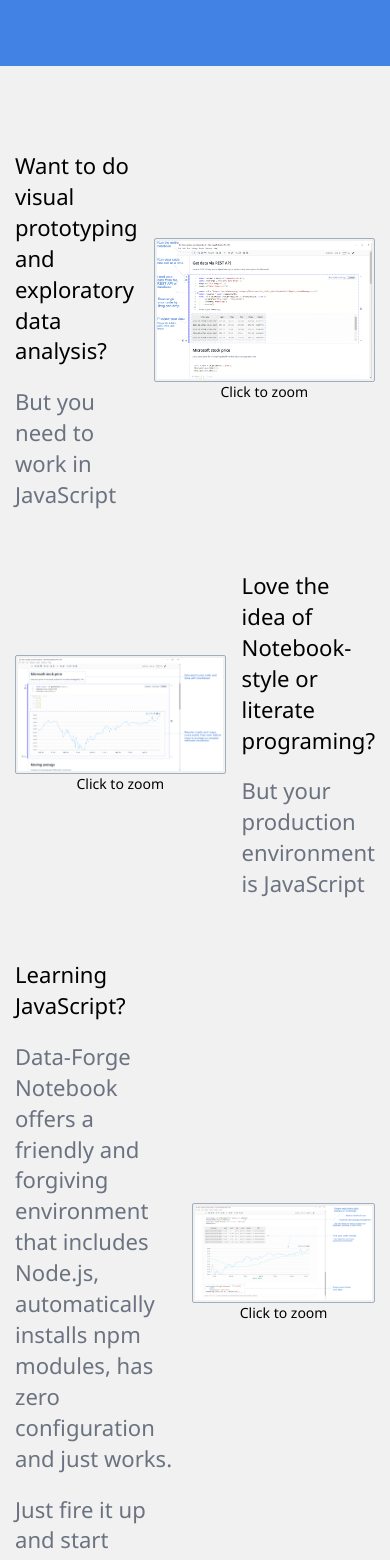
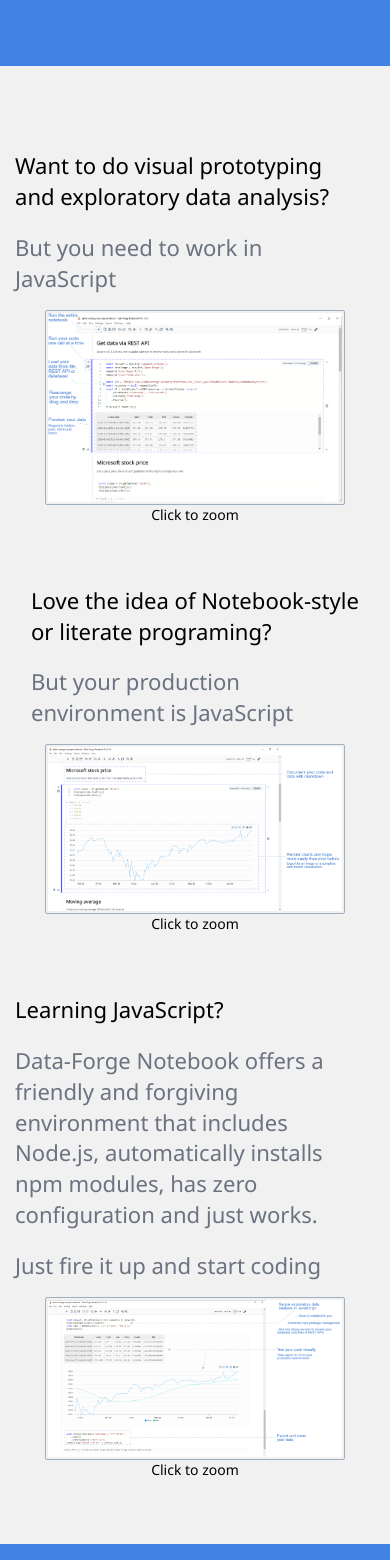
Before and after one commit to data-forge-notebook/landing-page, a Next.js app: page /landing-page/ in a window 390 px wide. Shown: the part 887-2447 px from the top of the page. Built offline with nearby package versions, Linux system fonts and the light colour scheme.

Commit message:
Fixes for mobile.

```diff
--- a/pages/index.tsx
+++ b/pages/index.tsx
@@ -1,12 +1,12 @@
 import Link from "next/link"
 import Layout from '../components/layout'
 
-function ZoomableImage({ src, maxWidth }: { src: string, maxWidth?: number }) {
+function ZoomableImage({ src, width }: { src: string, width?: number }) {
     return (
         <div
             className="zoomable-image"
             style={{
-                maxWidth: maxWidth,
+                width: width,
             }}
             >
             <input type="checkbox" id="zoomableImageCheck" />
@@ -63,44 +63,55 @@ export default function Home() {
         </section>
 
         <section className="white pt-16 pb-16 text-left">
-            <div className="wide-container flex flex-row items-center">
+            <div className="wide-container flex flex-col items-center md:flex-row">
                 <div className="flex-grow pr-4">
                     <p className="text-2xl text-black">Want to do visual prototyping and exploratory data analysis?</p>
                     <p className="mt-2 text-xl text-gray-500">But you need to work in JavaScript</p>
                 </div>
 
+                <div className="mt-4 md:mt-0">
                     <ZoomableImage
                         src="images/screenshots/Screenshot_1.png"
-                    maxWidth={400}
+                        width={300}
                         />
-
+                </div>
             </div>
 
-            <div className="wide-container flex flex-row items-center mt-10">
+            <div className="wide-container flex flex-col items-center md:flex-row mt-10">
 
+                <div className="hidden md:flex">
                     <ZoomableImage
                         src="images/screenshots/Screenshot_2.png"
-                    maxWidth={400}
+                        width={300}
                         />
+                </div>
 
                 <div className="flex-grow pl-4">
                     <p className="text-2xl text-black">Love the idea of Notebook-style or literate programing?</p>
                     <p className="mt-2 text-xl text-gray-500">But your production environment is JavaScript</p>
                 </div>
+
+                <div className="mt-4 md:mt-0 md:hidden">
+                    <ZoomableImage
+                        src="images/screenshots/Screenshot_2.png"
+                        width={300}
+                        />
+                </div>
             </div>
 
-            <div className="wide-container flex flex-row items-center mt-10">
+            <div className="wide-container flex flex-col items-center md:flex-row mt-10">
                 <div className="flex-grow pr-4">
                     <p className="text-2xl text-black">Learning JavaScript?</p>
                     <p className="mt-2 text-xl text-gray-500">Data-Forge Notebook offers a friendly and forgiving environment that includes Node.js, automatically installs npm modules, has zero configuration and just works.</p>
                     <p className="mt-2 text-xl text-gray-500">Just fire it up and start coding</p>
                 </div>
 
+                <div className="mt-4 md:mt-0">
                     <ZoomableImage
                         src="images/screenshots/Screenshot_3.png"
-                    maxWidth={400}
+                        width={300}
                         />
-
+                </div>
             </div>
         </section>
 
```
Lines whose indentation alone changed are shown as unchanged.
